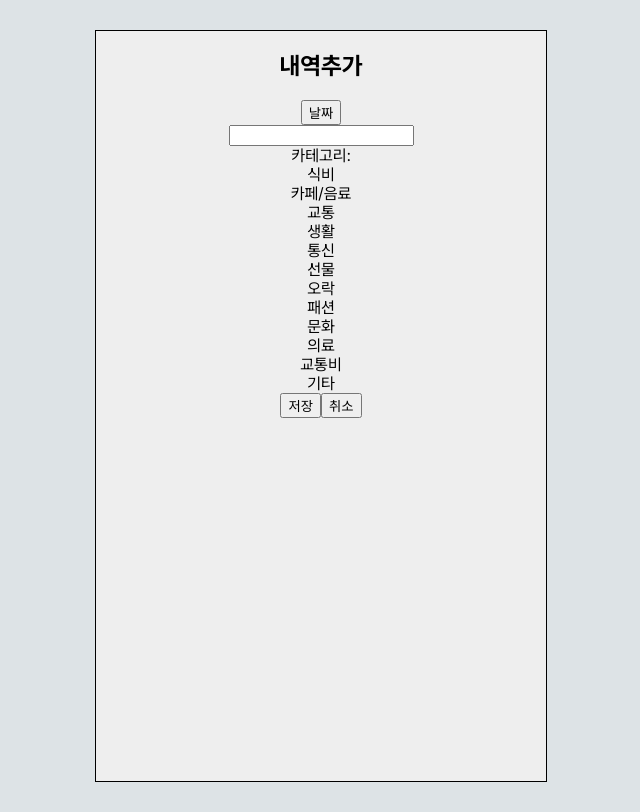
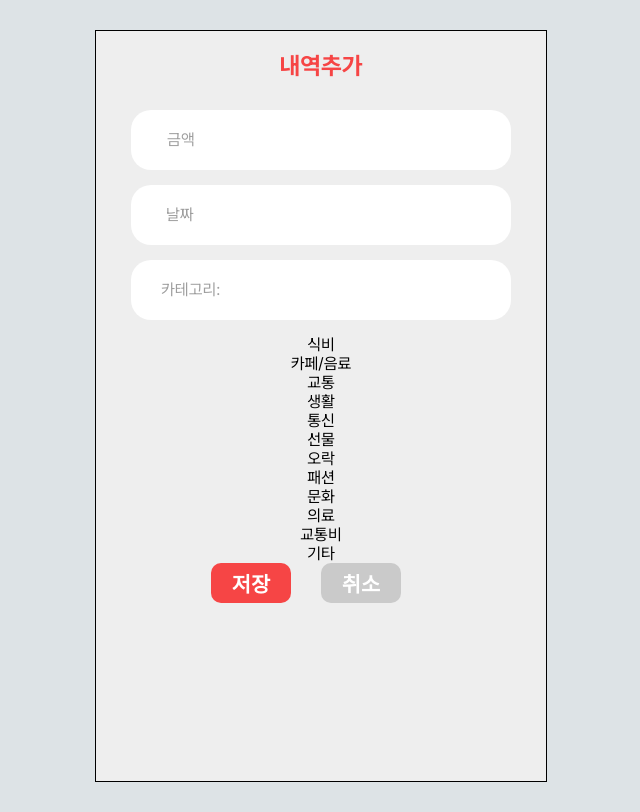
Before and after one commit to Acount-Book/Account, a React (Create React App) app: page /additem in a window 1280 px wide. Shown: the whole page, without its empty margins (319-959 px from the left). Built offline with nearby package versions, Linux system fonts and the light colour scheme; a web font is replaced by a local one.

Commit message:
231216수정

```diff
--- a/src/Pages/ChartPage.js
+++ b/src/Pages/ChartPage.js
@@ -12,7 +12,7 @@ import {
   BarChart,
 } from "recharts";
 import Chart from "chart.js/auto";
-
+import chartStyle from "../assets/style/Chart.module.css";
 const ChartPage = () => {
   const {
     istoggle,
@@ -34,12 +34,13 @@ const ChartPage = () => {
 
   return (
     <>
-      <h2>12월 통계</h2>
+      <h2 className={chartStyle.december}>12월 통계</h2>
+      <div className={chartStyle.chartContainer}>
         <LineChart
-        width={460}
+          width={395}
           height={250}
           data={accountdata}
-        margin={{ top: 5, right: 30, left: 20, bottom: 5 }}>
+          margin={{ top: 25, right: 0, left: 0, bottom: 0 }}>
           <XAxis dataKey="date" />
           <YAxis />
           <CartesianGrid strokeDasharray="3 3" />
@@ -47,12 +48,15 @@ const ChartPage = () => {
           <Legend />
           <Line type="monotone" dataKey="total" stroke="#8884d8" />
         </LineChart>
+      </div>
+
       <h3>카테고리별 지출</h3>
+      <div className={chartStyle.chartContainer}>
         <LineChart
-        width={460}
+          width={395}
           height={250}
           data={categoryData}
-        margin={{ top: 5, right: 30, left: 20, bottom: 5 }}>
+          margin={{ top: 10, right: 0, left: 0, bottom: 0 }}>
           <XAxis dataKey="category" />
           <YAxis />
           <CartesianGrid strokeDasharray="3 3" />
@@ -61,6 +65,7 @@ const ChartPage = () => {
           {/* Assuming you have 'total' as the property for category-wise expense */}
           <Line dataKey="total" fill="#82ca9d" />
         </LineChart>
+      </div>
     </>
   );
 };
--- /dev/null
+++ b/src/assets/style/Chart.module.css
@@ -0,0 +1,11 @@
+.december {
+  color: #fff;
+  background-color: #f64545;
+  margin: 0;
+  font-size: 1.4rem;
+  padding: 20px;
+  border-radius: 0 0 25px 25px;
+}
+.chartContainer li.recharts-legend-item {
+  margin-left: 50px;
+}
--- a/src/assets/style/Main.module.css
+++ b/src/assets/style/Main.module.css
@@ -77,3 +77,89 @@
   left: 50%;
   transform: translate(-50%, -50%);
 }
+.addTitle {
+  color: #f64545;
+}
+.inputWrapper {
+  background-color: #fff;
+  width: 80%;
+  height: 40px;
+  margin: 15px auto;
+  border-radius: 20px;
+  padding: 10px;
+  color: #9e9e9e;
+  display: flex;
+  justify-content: space-evenly;
+  align-items: center;
+  margin-top: 30px;
+}
+.inputWrapper input {
+  width: 250px;
+  border: none;
+  text-align: right;
+  font-family: "Pretendard Variable", sans-serif;
+  font-size: 1rem;
+}
+.calendarWrapper {
+  background-color: #fff;
+  width: 80%;
+  height: 40px;
+  margin: 15px auto;
+  border-radius: 20px;
+  padding: 10px;
+  display: flex;
+  align-items: center;
+}
+.calendarWrapper button {
+  width: 70%;
+  text-align: left;
+  padding-left: 25px;
+  color: #9e9e9e;
+  font-size: 1rem;
+  font-family: "Pretendard Variable", sans-serif;
+  border: none;
+  background-color: #fff;
+}
+.categoryWrapper {
+  background-color: #fff;
+  width: 80%;
+  height: 40px;
+  margin: 15px auto;
+  border-radius: 20px;
+  color: #9e9e9e;
+  padding: 10px;
+  display: flex;
+  justify-content: space-between;
+  align-items: center;
+}
+.categoryWrapper span {
+  color: #000;
+  margin-right: 50px;
+}
+.categoryWrapper label {
+  margin-left: 20px;
+}
+.saveBtn {
+  color: #fff;
+  border: none;
+  border-radius: 10px;
+  width: 80px;
+  height: 40px;
+  font-weight: bold;
+  font-size: 1.3rem;
+  background-color: #f64545;
+  cursor: pointer;
+  margin-right: 30px;
+}
+.cancelBtn {
+  color: #fff;
+  border: none;
+  border-radius: 10px;
+  width: 80px;
+  height: 40px;
+  font-weight: bold;
+  font-size: 1.3rem;
+  background-color: #cacaca;
+  cursor: pointer;
+  margin-right: 30px;
+}
--- a/src/assets/style/style.css
+++ b/src/assets/style/style.css
@@ -78,6 +78,8 @@ ul {
   text-decoration: none;
   color: inherit;
   width: 100%;
+  height: 50px;
+  display: block;
   color: #f64545;
   font-weight: bold;
 }
--- a/src/components/main/MainAdditem.js
+++ b/src/components/main/MainAdditem.js
@@ -3,7 +3,7 @@ import Calendar from "react-calendar";
 import "react-calendar/dist/Calendar.css";
 import { useLocation, useNavigate } from "react-router-dom";
 import { useExpenseContext } from "../../context/ExpenseContext";
-
+import mainStyle from "../../assets/style/Main.module.css";
 const MainAdditem = () => {
   const { istoggle, setIstoggle, handleAddExpense } = useExpenseContext();
   const navigate = useNavigate();
@@ -80,11 +80,8 @@ const MainAdditem = () => {
 
   return (
     <div>
-      <h2>내역추가</h2>
-      <div>
-        <button onClick={toggleCalendar}>날짜</button>
-        <span>{selectedDate ? selectedDate.toLocaleDateString() : ""}</span>
-      </div>
+      <h2 className={mainStyle.addTitle}>내역추가</h2>
+      <div></div>
       {showModal && showCalendar && (
         <div
           style={{
@@ -116,14 +113,23 @@ const MainAdditem = () => {
           </div>
         </div>
       )}
+      <div className={mainStyle.inputWrapper}>
+        <label htmlFor="money">금액</label>
+        <input
+          type="number"
+          id="money"
+          value={money}
+          onChange={(e) => setMoney(e.target.value)}
+        />
+      </div>
 
-      <input
-        type="number"
-        value={money}
-        onChange={(e) => setMoney(e.target.value)}
-      />
-      <div>
-        <label>카테고리: {selectedCategory}</label>
+      <div className={mainStyle.calendarWrapper}>
+        <button onClick={toggleCalendar}>날짜</button>
+        <span>{selectedDate ? selectedDate.toLocaleDateString() : ""}</span>
+      </div>
+
+      <div className={mainStyle.categoryWrapper}>
+        <label>카테고리: </label> <span>{selectedCategory}</span>
       </div>
       <div className="category-menu">
         <ul>
@@ -134,9 +140,14 @@ const MainAdditem = () => {
           ))}
         </ul>
       </div>
-
-      <button onClick={handleSave}>저장</button>
-      <button onClick={handleCancel}>취소</button>
+      <div className={mainStyle.btnWrapper}>
+        <button onClick={handleSave} className={mainStyle.saveBtn}>
+          저장
+        </button>
+        <button onClick={handleCancel} className={mainStyle.cancelBtn}>
+          취소
+        </button>
+      </div>
     </div>
   );
 };
```
Lines whose indentation alone changed are shown as unchanged.
